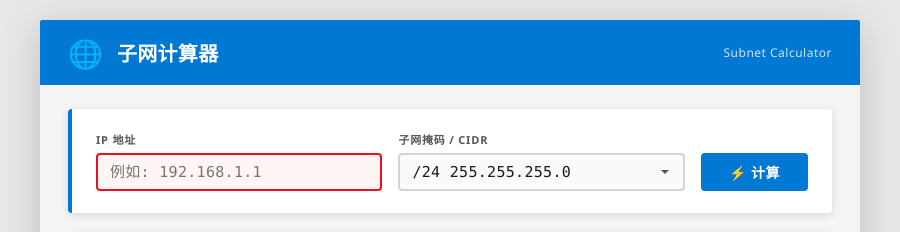
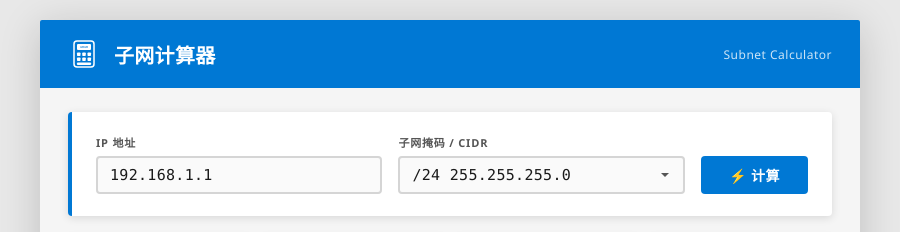
Before and after one commit to liuhua1202/subnet-calculator, an Electron app: page www/index.html in a window 900 px wide. Shown: the top 232 px of the page. Drawn offline with Linux system fonts and the light colour scheme.

Commit message:
feat(icon): 替换为新 SVG 图标 + UI 调整
用户提供的 calculator-icon.svg (128x128, currentColor) 作为新图标源。

- www/icon.svg：图标源文件
- www/index.html：header 的 🌐 emoji 替换为内联 SVG，
  display-text 用品牌色（--tile-blue）确保 '1010' 在白屏上可见
- www/app.js：删除 '总主机数' tile（用户觉得可用主机数够用）
- www/index.html：恢复 input value='192.168.1.1' 默认占位
- build/generate-icons.js：sharp 脚本批量生成所有密度 PNG
- android/.../mipmap-{mdpi,hdpi,xhdpi,xxhdpi,xxxhdpi}/ic_launcher.png
  + ic_launcher_round.png + ic_launcher_foreground.png (432x432 adaptive)
  ：5 密度 × 3 类型 = 15 个 PNG 全部用新图标

用法：node build/generate-icons.js
前置：npm install --no-save sharp
Windows .ico 暂未生成（需要 png-to-ico 库）。

```diff
--- a/www/app.js
+++ b/www/app.js
@@ -48,7 +48,6 @@
             { label: '子网掩码', value: r.mask + '  /' + r.cidr,
               accent: 'accent-purple', copy: true },
             { label: '通配符掩码', value: r.wildcard, accent: 'accent-teal', copy: true },
-            { label: '总主机数', value: r.totalHosts.toLocaleString(), accent: 'accent-orange', copy: false },
             { label: '可用主机数', value: r.usableHosts.toLocaleString(), accent: 'accent-cyan', copy: false },
             { label: 'CIDR前缀', value: '/' + r.cidr, accent: 'accent-blue', copy: false },
             { label: '网络类型', value: netType.label,
--- a/www/index.html
+++ b/www/index.html
@@ -67,8 +67,13 @@
             user-select: none;
         }
         .app-header .icon {
-            font-size: 28px;
-            line-height: 1;
+            width: 32px;
+            height: 32px;
+            flex-shrink: 0;
+            color: #fff;             /* SVG outline + display 用 */
+        }
+        .app-header .icon .display-text {
+            fill: var(--tile-blue); /* 显示屏里的 "1010" 用品牌色，在白底可见 */
         }
         .app-header h1 {
             font-size: 20px;
@@ -560,7 +565,26 @@
     <div class="app-container">
         <!-- 标题栏 -->
         <div class="app-header">
-            <span class="icon">🌐</span>
+            <svg class="icon" viewBox="0 0 128 128" xmlns="http://www.w3.org/2000/svg" aria-hidden="true">
+                <!-- 计算器外壳 -->
+                <rect x="24" y="12" width="80" height="104" rx="12" ry="12"
+                      fill="none" stroke="currentColor" stroke-width="6"/>
+                <!-- 显示屏（实心） -->
+                <rect x="36" y="24" width="56" height="24" rx="4" ry="4"
+                      fill="currentColor"/>
+                <!-- 显示屏里的二进制 "1010"（用品牌色，在白屏可见） -->
+                <text class="display-text" x="64" y="41" text-anchor="middle"
+                      font-family="'Courier New', monospace" font-size="13" font-weight="700">1010</text>
+                <!-- 2x3 按钮网格 -->
+                <rect x="36" y="58" width="14" height="14" rx="3" fill="currentColor"/>
+                <rect x="57" y="58" width="14" height="14" rx="3" fill="currentColor"/>
+                <rect x="78" y="58" width="14" height="14" rx="3" fill="currentColor"/>
+                <rect x="36" y="78" width="14" height="14" rx="3" fill="currentColor"/>
+                <rect x="57" y="78" width="14" height="14" rx="3" fill="currentColor"/>
+                <rect x="78" y="78" width="14" height="14" rx="3" fill="currentColor"/>
+                <!-- 等号键 -->
+                <rect x="36" y="98" width="56" height="10" rx="3" fill="currentColor"/>
+            </svg>
             <h1>子网计算器</h1>
             <span class="subtitle">Subnet Calculator</span>
         </div>
@@ -571,7 +595,7 @@
             <div class="input-section">
                 <div class="input-group">
                     <label for="ipInput">IP 地址</label>
-                    <input type="text" id="ipInput" placeholder="例如: 192.168.1.1" autocomplete="off" inputmode="decimal" aria-describedby="ipInput-hint">
+                    <input type="text" id="ipInput" placeholder="例如: 192.168.1.1" value="192.168.1.1" autocomplete="off" inputmode="decimal" aria-describedby="ipInput-hint">
                     <span id="ipInput-hint" class="sr-only">IPv4 点分十进制，0-255.0-255.0-255.0-255</span>
                 </div>
                 <div class="input-group">
```
Also changed, not shown: build/generate-icons.js (added), www/icon.svg (added), 15 other files.
